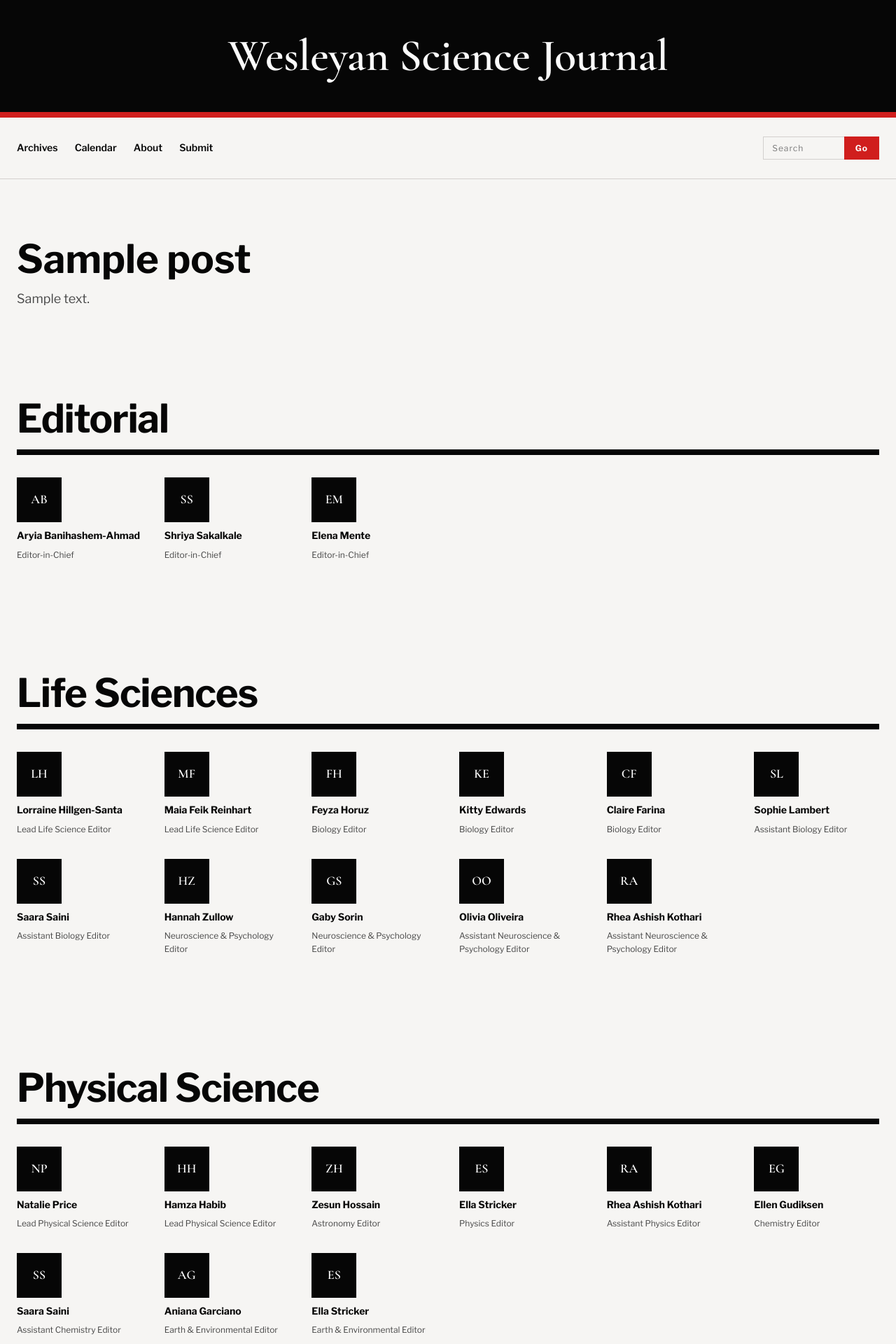
After one commit to Builder106/wesscijo, a WordPress theme: template themes/wessci-hybrid-a/template-about.php in a window 1280 px wide. The commit adds this page. Shown: the top 1920 px of the page at 70% size. Run offline with PHP 8.4 and a stand-in for WordPress, Linux system fonts and the light colour scheme; the site name, menu and one post (Sample post) are stand-ins, and other content is empty.

Commit message:
Add About and Calendar templates for WesSci theme

```diff
--- a/themes/wessci-hybrid-a/footer.php
+++ b/themes/wessci-hybrid-a/footer.php
@@ -21,6 +21,7 @@
 				<ul class="index-group__list">
 					<li><a href="<?php echo esc_url( home_url( '/about/' ) ); ?>">About</a></li>
 					<li><a href="<?php echo esc_url( home_url( '/archives/' ) ); ?>">Archives</a></li>
+					<li><a href="<?php echo esc_url( home_url( '/calendar/' ) ); ?>">Calendar</a></li>
 					<li><a href="<?php echo esc_url( home_url( '/submit/' ) ); ?>">Submit</a></li>
 				</ul>
 			</div>
--- a/themes/wessci-hybrid-a/functions.php
+++ b/themes/wessci-hybrid-a/functions.php
@@ -16,7 +16,7 @@ add_action( 'after_setup_theme', 'wessci_hybrid_a_setup' );
 function wessci_hybrid_a_assets() {
 	wp_enqueue_style(
 		'wessci-fonts',
-		'https://fonts.googleapis.com/css2?family=Libre+Franklin:wght@400;500;600;700;800;900&display=swap',
+		'https://fonts.googleapis.com/css2?family=Libre+Franklin:wght@400;500;600;700;800;900&family=Cormorant+Garamond:wght@600&display=swap',
 		array(),
 		null
 	);
@@ -79,3 +79,35 @@ function wessci_read_time( $post_id ) {
 	$words = count( $m[0] );
 	return max( 1, (int) round( $words / 200 ) );
 }
+
+/** Up to two initials for a masthead placeholder avatar, until real headshots exist. */
+function wessci_initials( $name ) {
+	$parts    = preg_split( '/\s+/', trim( $name ) );
+	$initials = '';
+	foreach ( array_slice( $parts, 0, 2 ) as $part ) {
+		$initials .= mb_substr( $part, 0, 1 );
+	}
+	return mb_strtoupper( $initials );
+}
+
+/**
+ * Events for the Calendar page. No custom fields yet — client asked only
+ * for a place this can live once real events exist, not the feature itself.
+ */
+function wessci_hybrid_a_register_event_cpt() {
+	register_post_type(
+		'wessci_event',
+		array(
+			'labels'      => array(
+				'name'          => 'Events',
+				'singular_name' => 'Event',
+			),
+			'public'      => true,
+			'has_archive' => false,
+			'rewrite'     => array( 'slug' => 'events' ),
+			'supports'    => array( 'title', 'editor', 'thumbnail' ),
+			'menu_icon'   => 'dashicons-calendar-alt',
+		)
+	);
+}
+add_action( 'init', 'wessci_hybrid_a_register_event_cpt' );
--- a/themes/wessci-hybrid-a/header.php
+++ b/themes/wessci-hybrid-a/header.php
@@ -16,29 +16,29 @@
 	</div>
 
 	<nav class="hero__index" aria-label="Sections">
+		<ul class="hero__nav-list">
 			<?php foreach ( wessci_divisions() as $div ) : ?>
-			<div class="index-group">
-				<a class="index-group__title" href="<?php echo esc_url( get_term_link( $div['term'] ) ); ?>">
+				<li class="hero__nav-item hero__nav-item--has-panel">
+					<a class="hero__nav-link" href="<?php echo esc_url( get_term_link( $div['term'] ) ); ?>">
 						<?php echo wessci_term_name( $div['term'] ); ?>
 					</a>
-				<ul class="index-group__list">
+					<div class="panel">
+						<ul class="panel__list">
 							<?php foreach ( $div['children'] as $child ) : ?>
 								<li>
-							<a href="<?php echo esc_url( get_term_link( $child ) ); ?>"><?php echo wessci_term_name( $child ); ?></a>
+									<a class="panel__link" href="<?php echo esc_url( get_term_link( $child ) ); ?>"><?php echo wessci_term_name( $child ); ?></a>
 								</li>
 							<?php endforeach; ?>
 						</ul>
 					</div>
+				</li>
 			<?php endforeach; ?>
 
-		<div class="index-group">
-			<span class="index-group__title">Journal</span>
-			<ul class="index-group__list">
-				<li><a href="<?php echo esc_url( home_url( '/archives/' ) ); ?>">Archives</a></li>
-				<li><a href="<?php echo esc_url( home_url( '/about/' ) ); ?>">About</a></li>
-				<li><a href="<?php echo esc_url( home_url( '/submit/' ) ); ?>">Submit</a></li>
+			<li class="hero__nav-item"><a class="hero__nav-link" href="<?php echo esc_url( home_url( '/archives/' ) ); ?>">Archives</a></li>
+			<li class="hero__nav-item"><a class="hero__nav-link" href="<?php echo esc_url( home_url( '/calendar/' ) ); ?>">Calendar</a></li>
+			<li class="hero__nav-item"><a class="hero__nav-link" href="<?php echo esc_url( home_url( '/about/' ) ); ?>">About</a></li>
+			<li class="hero__nav-item"><a class="hero__nav-link" href="<?php echo esc_url( home_url( '/submit/' ) ); ?>">Submit</a></li>
 		</ul>
-		</div>
 
 		<form class="search" role="search" method="get" action="<?php echo esc_url( home_url( '/' ) ); ?>">
 			<label class="u-visually-hidden" for="s">Search the journal</label>
--- a/themes/wessci-hybrid-a/style.css
+++ b/themes/wessci-hybrid-a/style.css
@@ -22,6 +22,7 @@ Text Domain: wessci-hybrid-a
 
 	--font-display: "Libre Franklin", system-ui, sans-serif;
 	--font-body:    "Libre Franklin", system-ui, sans-serif;
+	--font-hero:    "Cormorant Garamond", Georgia, "Times New Roman", serif;
 
 	--text-4xl:     clamp(2rem, 4.5vw, 3.5rem);
 	--text-2xl:     clamp(1.15rem, 1.8vw, 1.4rem);
@@ -107,22 +108,22 @@ h1, h2, h3 {
 .hero__title {
 	display: block;
 	color: var(--color-invert);
-	font-family: var(--font-display);
-	/* Sized to span the band's own content box on one line. The string
-	   measures ~11.66em at this weight and tracking; 11.75 leaves slack.
-	   Container units rather than vw so a classic scrollbar cannot clip it. */
-	font-size: min(calc(100cqi / 11.75), 10rem);
-	font-weight: 800;
-	line-height: 1.02;
-	letter-spacing: -0.035em;
-	white-space: nowrap;
+	font-family: var(--font-hero);
+	/* Serif at a lighter weight has different metrics than the old 800
+	   Libre Franklin, so this scales with the container instead of a
+	   divisor tuned to one exact string width — it wraps if it must
+	   rather than risk clipping. */
+	font-size: clamp(2.25rem, 5.2cqi, 5.5rem);
+	font-weight: 600;
+	line-height: 1.1;
+	letter-spacing: -0.005em;
 	text-align: center;
 	text-decoration: none;
 }
 
 .hero__index {
 	display: flex;
-	align-items: flex-start;
+	align-items: center;
 	gap: var(--space-12);
 	flex-wrap: wrap;
 	max-width: var(--shell);
@@ -130,6 +131,69 @@ h1, h2, h3 {
 	padding: var(--space-6);
 	border-bottom: var(--rule-hair) solid var(--color-rule);
 }
+
+/* ---------- header nav: flat links, panels on hover/focus ---------- */
+.hero__nav-list {
+	display: flex;
+	align-items: center;
+	gap: var(--space-6);
+	flex-wrap: wrap;
+}
+
+.hero__nav-item { position: relative; }
+
+.hero__nav-link {
+	display: inline-block;
+	padding-block: var(--space-2);
+	color: var(--color-ink);
+	font-size: var(--text-sm);
+	font-weight: 600;
+	text-decoration: none;
+	border-bottom: var(--rule-hair) solid transparent;
+	transition: border-color var(--dur-fast) var(--ease-out);
+}
+.hero__nav-link:hover { border-bottom-color: var(--color-accent); }
+
+/* adapted from wessci-dark's hover/focus panel reveal */
+.panel {
+	position: absolute;
+	top: 100%;
+	left: 0;
+	margin-top: var(--space-2);
+	min-width: 200px;
+	background: var(--color-paper);
+	border: var(--rule-hair) solid var(--color-rule);
+	border-top: var(--rule-thick) solid var(--color-accent);
+	padding: var(--space-3);
+	opacity: 0;
+	visibility: hidden;
+	transform: translateY(-4px);
+	transition:
+		opacity var(--dur-fast) var(--ease-out),
+		transform var(--dur-fast) var(--ease-out),
+		visibility var(--dur-fast);
+	z-index: 10;
+}
+
+.hero__nav-item--has-panel:hover .panel,
+.hero__nav-item--has-panel:focus-within .panel {
+	opacity: 1;
+	visibility: visible;
+	transform: translateY(0);
+}
+
+.panel__list { display: flex; flex-direction: column; gap: var(--space-2); }
+
+.panel__link {
+	display: block;
+	padding: var(--space-2) var(--space-3);
+	font-size: var(--text-sm);
+	color: var(--color-ink-2);
+	text-decoration: none;
+	white-space: nowrap;
+	transition: color var(--dur-fast) var(--ease-out);
+}
+.panel__link:hover { color: var(--color-accent); }
 
 .index-group { display: flex; flex-direction: column; gap: var(--space-2); min-width: 0; }
 
@@ -290,6 +354,33 @@ h1, h2, h3 {
 	font-size: var(--text-lg);
 }
 
+/* ---------- masthead (About page) ---------- */
+.masthead-grid {
+	display: grid;
+	grid-template-columns: repeat(auto-fill, minmax(160px, 1fr));
+	gap: var(--space-8);
+	padding-bottom: var(--space-8);
+}
+
+.person { display: flex; flex-direction: column; align-items: flex-start; gap: var(--space-2); min-width: 0; }
+
+.person__avatar {
+	width: 64px;
+	height: 64px;
+	display: flex;
+	align-items: center;
+	justify-content: center;
+	background: var(--color-ink);
+	color: var(--color-invert);
+	font-family: var(--font-hero);
+	font-size: var(--text-lg);
+	font-weight: 600;
+	flex-shrink: 0;
+}
+
+.person__name { font-weight: 700; font-size: var(--text-sm); }
+.person__role { color: var(--color-ink-2); font-size: var(--text-xs); }
+
 .navigation.pagination {
 	border-top: var(--rule-slab) solid var(--color-ink);
 	padding-top: var(--space-6);
--- /dev/null
+++ b/themes/wessci-hybrid-a/template-about.php
@@ -0,0 +1,130 @@
+<?php
+/**
+ * Template Name: About
+ *
+ * Assign this to the site's About page in wp-admin (Page Attributes ->
+ * Template). The description above the masthead comes from that page's
+ * own editor content, same as any other page.
+ */
+get_header();
+
+// Fall 2026 masthead, from Shriya's 2026-07-09 email. No bios yet — the
+// Argus-style "About Me" blurbs need real text from each person before
+// they can be added, so this is name + role only for now.
+$wessci_masthead = array(
+	array(
+		'section' => 'Editorial',
+		'people'  => array(
+			array( 'name' => 'Aryia Banihashem-Ahmad', 'role' => 'Editor-in-Chief' ),
+			array( 'name' => 'Shriya Sakalkale', 'role' => 'Editor-in-Chief' ),
+			array( 'name' => 'Elena Mente', 'role' => 'Editor-in-Chief' ),
+		),
+	),
+	array(
+		'section' => 'Life Sciences',
+		'people'  => array(
+			array( 'name' => 'Lorraine Hillgen-Santa', 'role' => 'Lead Life Science Editor' ),
+			array( 'name' => 'Maia Feik Reinhart', 'role' => 'Lead Life Science Editor' ),
+			array( 'name' => 'Feyza Horuz', 'role' => 'Biology Editor' ),
+			array( 'name' => 'Kitty Edwards', 'role' => 'Biology Editor' ),
+			array( 'name' => 'Claire Farina', 'role' => 'Biology Editor' ),
+			array( 'name' => 'Sophie Lambert', 'role' => 'Assistant Biology Editor' ),
+			array( 'name' => 'Saara Saini', 'role' => 'Assistant Biology Editor' ),
+			array( 'name' => 'Hannah Zullow', 'role' => 'Neuroscience & Psychology Editor' ),
+			array( 'name' => 'Gaby Sorin', 'role' => 'Neuroscience & Psychology Editor' ),
+			array( 'name' => 'Olivia Oliveira', 'role' => 'Assistant Neuroscience & Psychology Editor' ),
+			array( 'name' => 'Rhea Ashish Kothari', 'role' => 'Assistant Neuroscience & Psychology Editor' ),
+		),
+	),
+	array(
+		'section' => 'Physical Science',
+		'people'  => array(
+			array( 'name' => 'Natalie Price', 'role' => 'Lead Physical Science Editor' ),
+			array( 'name' => 'Hamza Habib', 'role' => 'Lead Physical Science Editor' ),
+			array( 'name' => 'Zesun Hossain', 'role' => 'Astronomy Editor' ),
+			array( 'name' => 'Ella Stricker', 'role' => 'Physics Editor' ),
+			array( 'name' => 'Rhea Ashish Kothari', 'role' => 'Assistant Physics Editor' ),
+			array( 'name' => 'Ellen Gudiksen', 'role' => 'Chemistry Editor' ),
+			array( 'name' => 'Saara Saini', 'role' => 'Assistant Chemistry Editor' ),
+			array( 'name' => 'Aniana Garciano', 'role' => 'Earth & Environmental Editor' ),
+			array( 'name' => 'Ella Stricker', 'role' => 'Earth & Environmental Editor' ),
+		),
+	),
+	array(
+		'section' => 'Quantitative & Computational Science',
+		'people'  => array(
+			array( 'name' => 'Shloka Bhattacharyya', 'role' => 'Lead Quantitative and Computational Editor' ),
+			array( 'name' => 'Gillian Churchland', 'role' => 'Math Editor' ),
+			array( 'name' => 'Calvin Chiu', 'role' => 'Math Editor' ),
+			array( 'name' => 'Sangye Sherpa', 'role' => 'Math Editor' ),
+			array( 'name' => 'Samantha Sheahan', 'role' => 'Assistant Computer Science Editor' ),
+		),
+	),
+	array(
+		'section' => 'Science, Technology & Society',
+		'people'  => array(
+			array( 'name' => 'Sangye Sherpa', 'role' => 'Lead Science, Technology & Society Editor' ),
+			array( 'name' => 'Tessa Higgins', 'role' => 'Lead Science, Technology & Society Editor' ),
+			array( 'name' => 'Maddy Marx', 'role' => 'Science, Technology & Society Editor' ),
+			array( 'name' => 'Dahlia Cedarbaum', 'role' => 'Science, Technology & Society Editor' ),
+			array( 'name' => 'Sarah Toolan', 'role' => 'Science, Technology & Society Editor' ),
+		),
+	),
+	array(
+		'section' => 'Graphic Design',
+		'people'  => array(
+			array( 'name' => 'Sorielis Paulino Polanco', 'role' => 'Graphic Designer' ),
+			array( 'name' => 'Minaal Khwaja', 'role' => 'Graphic Designer' ),
+			array( 'name' => 'Hannah Russak', 'role' => 'Graphic Designer' ),
+			array( 'name' => 'Ali Eckstein', 'role' => 'Graphic Designer' ),
+			array( 'name' => 'Olivia Oliveira', 'role' => 'Graphic Designer' ),
+			array( 'name' => 'Kitty Edwards', 'role' => 'Graphic Designer' ),
+		),
+	),
+	array(
+		'section' => 'Web Design',
+		'people'  => array(
+			array( 'name' => 'Olayinka Vaughan', 'role' => 'Lead Web Designer' ),
+			array( 'name' => 'Giancarlo Fedolfi', 'role' => 'Web Designer' ),
+		),
+	),
+);
+?>
+
+<main class="site-main" id="main">
+
+	<article class="article">
+		<h1 class="article__title"><?php the_title(); ?></h1>
+
+		<?php if ( have_posts() ) : ?>
+			<?php
+			while ( have_posts() ) :
+				the_post();
+				if ( get_the_content() ) :
+					?>
+					<div class="prose"><?php the_content(); ?></div>
+					<?php
+				endif;
+			endwhile;
+			?>
+		<?php endif; ?>
+	</article>
+
+	<?php foreach ( $wessci_masthead as $wessci_group ) : ?>
+		<section class="division">
+			<h2 class="division__title"><?php echo esc_html( $wessci_group['section'] ); ?></h2>
+			<div class="masthead-grid">
+				<?php foreach ( $wessci_group['people'] as $wessci_person ) : ?>
+					<div class="person">
+						<div class="person__avatar" aria-hidden="true"><?php echo esc_html( wessci_initials( $wessci_person['name'] ) ); ?></div>
+						<p class="person__name"><?php echo esc_html( $wessci_person['name'] ); ?></p>
+						<p class="person__role"><?php echo esc_html( $wessci_person['role'] ); ?></p>
+					</div>
+				<?php endforeach; ?>
+			</div>
+		</section>
+	<?php endforeach; ?>
+
+</main>
+
+<?php get_footer(); ?>
```
Also changed, not shown: other parts of themes/wessci-hybrid-a/style.css (+25 -3 lines), themes/wessci-hybrid-a/template-calendar.php (added, +72 -0 lines), 5 other files. Lines whose indentation alone changed are shown as unchanged.
